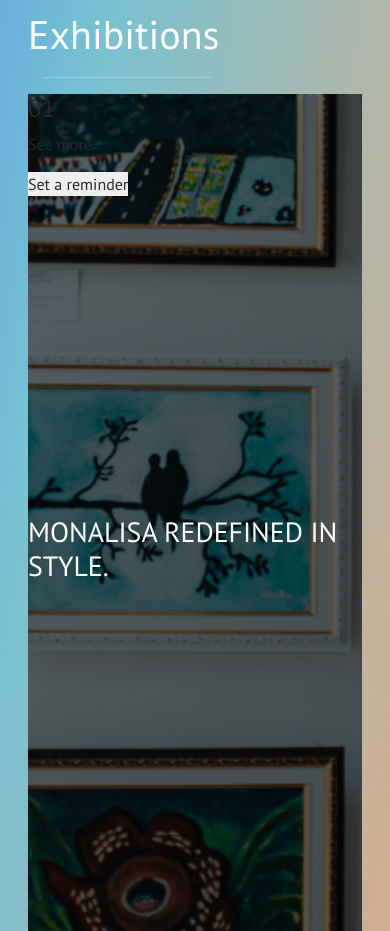
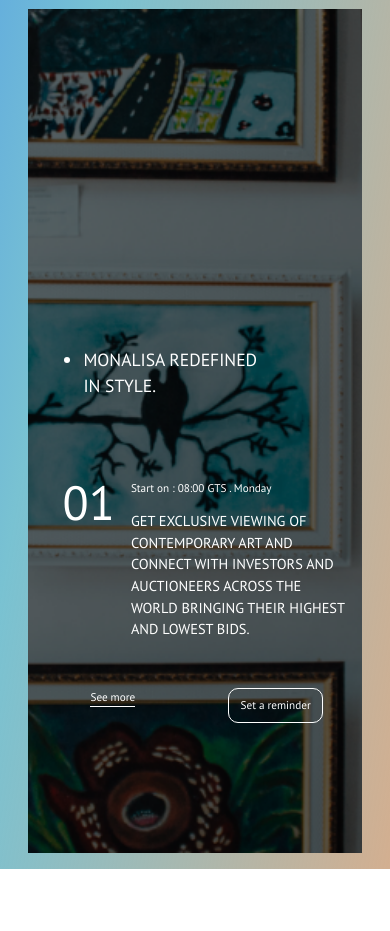
Before and after one commit to Barnyvic/artsy, a React (Vite) app: page / in a window 390 px wide. Shown: the part 3172-4103 px from the top of the page. After the commit the page ends 4041 px from the top, so only its background shows below. Built offline with nearby package versions, Linux system fonts and the light colour scheme; a web font is replaced by a local one.

Commit message:
finished styling monalisa

```diff
--- a/src/pages/HomePage.jsx
+++ b/src/pages/HomePage.jsx
@@ -106,16 +106,20 @@ function HomePage() {
             </h1>
             <hr className="Rule" />
             <div className="home-auction-content">
-              <h1>MONALISA REDEFINED IN STYLE.</h1>
+              <ul className="auction-list">
+                <li>MONALISA REDEFINED IN STYLE.</li>
+              </ul>
               <div className="auctionContents">
+                <div className="div1">
                   <h2>01</h2>
                   <div className="monday">
-                  {/* <span>Start on : 08:00 GTS . Monday</span>
+                    <span>Start on : 08:00 GTS . Monday</span>
                     <p>
                       GET EXCLUSIVE VIEWING OF CONTEMPORARY ART AND CONNECT WITH
                       INVESTORS AND AUCTIONEERS ACROSS THE WORLD BRINGING THEIR
                       HIGHEST AND LOWEST BIDS.
-                  </p> */}
+                    </p>
+                  </div>
                 </div>
                 <div className="seeMore">
                   <p>See more</p>
--- a/src/styles/Homepage.scss
+++ b/src/styles/Homepage.scss
@@ -144,15 +144,147 @@ main {
     font-weight: 500;
     line-height: 3.3rem;
     color: #ffffff;
+    @media (max-width: 450px) {
+      font-size: 1.5rem;
+      line-height: 2.3rem;
+    }
   }
   .home-auction-content {
     background: url("../images/Rectangle 91.png") no-repeat center center/cover;
     position: relative;
     height: 100vh;
-    h1 {
-      color: #ffffff;
+    .auction-list {
+      list-style: disc;
+      top: 50%;
+      left: 7%;
       position: absolute;
-      top: 50%;
+      @media (max-width: 768px) {
+        top: 40%;
+      }
+      @media (max-width: 280px) {
+        top: 20%;
+      }
+      li {
+        color: #ffffff;
+        list-style: disc;
+        font-weight: 400;
+        width: 70%;
+        font-size: 2.2rem;
+        @media (max-width: 768px) {
+          font-size: 1.5rem;
+        }
+        @media (max-width: 450px) {
+          font-size: 1.1rem;
+        }
+      }
+    }
+    .auctionContents {
+      display: flex;
+      flex-direction: row;
+      align-items: center;
+      position: absolute;
+      gap: 1.5rem;
+      top: 67%;
+      left: 7%;
+      @media (max-width: 990px) {
+        flex-direction: column;
+        top: 64%;
+      }
+      @media (max-width: 820px) {
+        flex-direction: column;
+        top: 57%;
+      }
+      @media (max-width: 768px) {
+        flex-direction: column;
+        top: 55%;
+      }
+      @media (max-width: 280px) {
+        top: 34%;
+      }
+      .div1 {
+        align-items: center;
+        display: flex;
+        gap: 1rem;
+        width: 50%;
+        @media (max-width: 990px) {
+          width: auto;
+        }
+        @media (max-width: 820px) {
+          width: auto;
+          padding-inline: 0.7rem;
+        }
+        h2 {
+          color: #ffffff;
+          font-size: 4rem;
+          align-self: flex-start;
+          @media (max-width: 820px) {
+            font-size: 3rem;
+          }
+        }
+        .monday {
+          width: auto;
+          align-self: flex-end;
+          color: #ffffff;
+          span {
+            font-size: 0.7rem;
+            font-weight: 400;
+            color: #ffffff;
+          }
+          p {
+            font-weight: 500;
+            font-size: 0.9rem;
+            margin-top: 0.78rem;
+            color: #ffffff;
+          }
+        }
+      }
+      .seeMore {
+        width: 80%;
+        display: flex;
+        align-items: center;
+        justify-content: space-evenly;
+        padding: 1rem;
+        gap: 4rem;
+        @media (max-width: 990px) {
+          justify-content: space-between;
+        }
+        @media (max-width: 820px) {
+          justify-content: space-between;
+        }
+        @media (max-width: 450px) {
+          padding: 0.5rem;
+        }
+        p {
+          font-size: 1.5rem;
+          font-weight: 400;
+          color: #ffffff;
+          align-self: flex-end;
+          border-bottom: 1px solid #ffffff;
+          @media (max-width: 768px) {
+            font-size: 1rem;
+          }
+          @media (max-width: 450px) {
+            font-size: 0.7rem;
+          }
+        }
+        button {
+          font-size: 1.5rem;
+          font-weight: 400;
+          color: #ffffff;
+          background-color: transparent;
+          border: 1px solid #ffffff;
+          border-radius: 10px;
+          padding: 0.2rem 1.5rem;
+          @media (max-width: 768px) {
+            font-size: 1rem;
+            padding: 0.5rem 1rem;
+          }
+          @media (max-width: 450px) {
+            font-size: 0.7rem;
+            padding: 0.5rem 0.7rem;
+          }
+        }
+      }
     }
   }
 }
```
Lines whose indentation alone changed are shown as unchanged.
